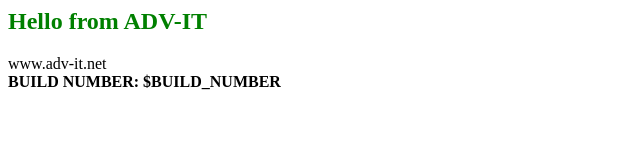
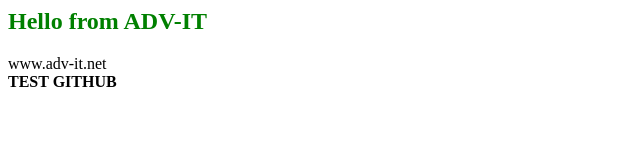
Before and after one commit to Konkinevgeniii/app-for-jenkins, a plain HTML site: page index.html in a window 1280 px wide. Shown: the whole page, without its empty margins (0-640 px from the left). Drawn offline with Linux system fonts and the light colour scheme.

Commit message:
Update index.html

```diff
--- a/index.html
+++ b/index.html
@@ -4,7 +4,7 @@
 <h2><font color=green> Hello from ADV-IT </font></h2>
 
 <font color=black> www.adv-it.net </font><br>
-<b>BUILD NUMBER: $BUILD_NUMBER</b>
+<b>TEST GITHUB</b> <br>
 </center>
 </body>
 </html>
```
